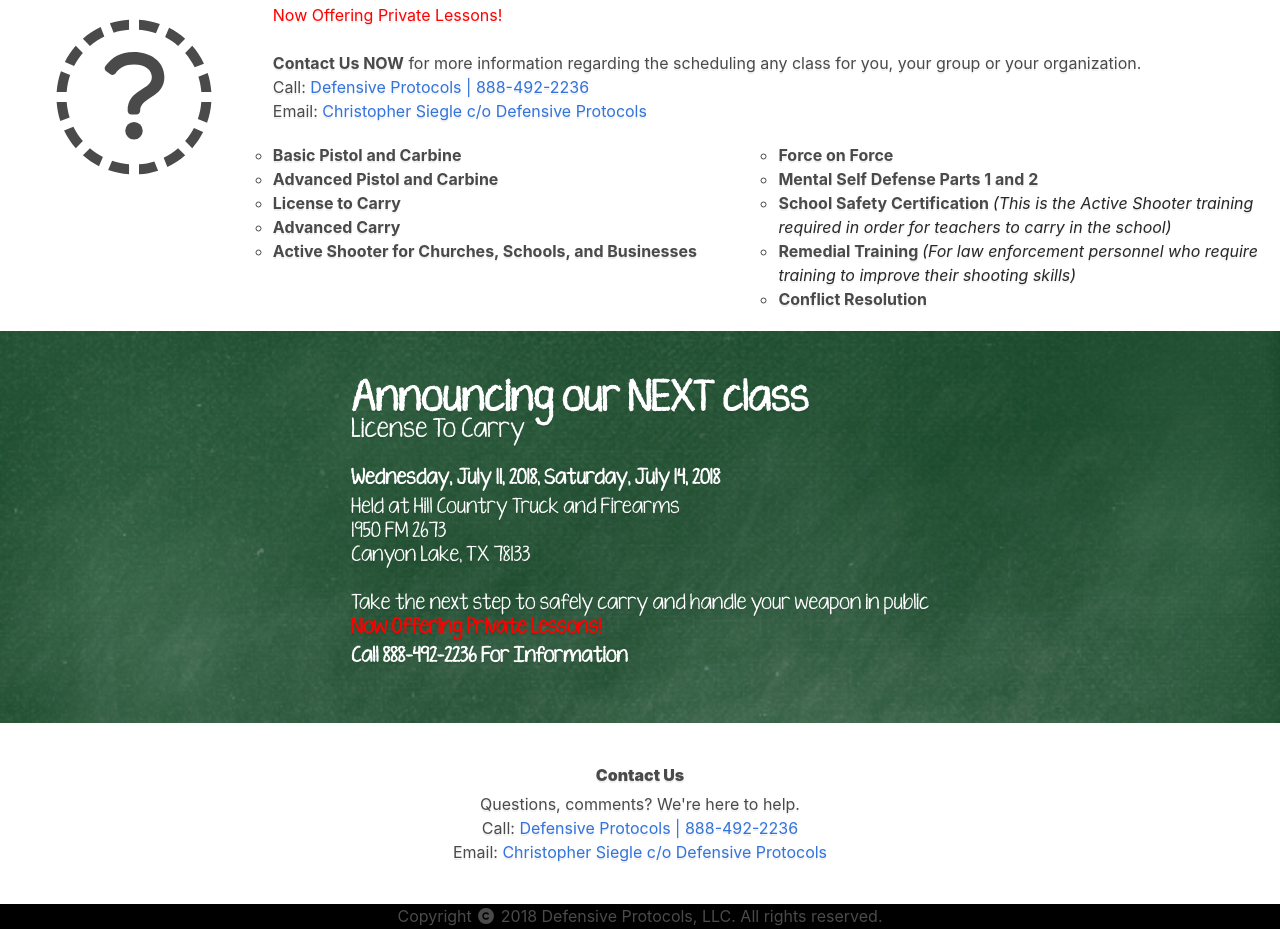
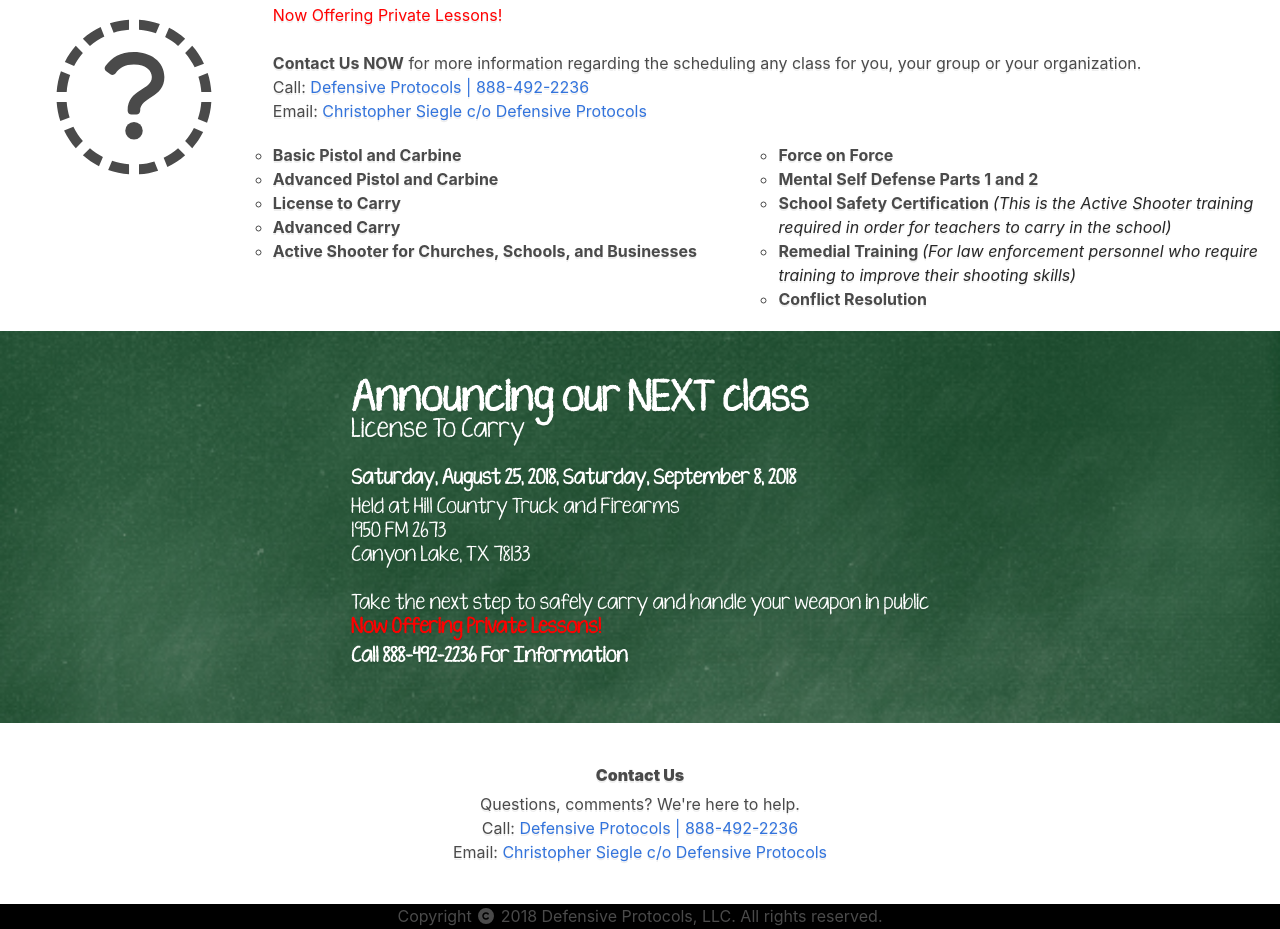
Before and after one commit to jnashsiegle/defPros, a website: page index.html in a window 1280 px wide. Shown: the part 1007-1936 px from the top of the page. Drawn offline with nearby package versions, Linux system fonts and the light colour scheme.

Commit message:
Update class schedule
Signed-off-by: Jana Siegle <jsiegle@lightpointdev.com>

```diff
--- a/index.html
+++ b/index.html
@@ -109,7 +109,7 @@
       <box>
         <h1 class = "title">Announcing our NEXT class</h1>
         <h2  class = "subtitle">License To Carry</h2>
-        <h2>Wednesday, July 11, 2018, Saturday, July 14, 2018</h2>
+        <h2>Saturday, August 25, 2018, Saturday, September 8, 2018</h2>
         <p>Held at Hill Country Truck and Firearms</p>
         <p>1950 FM 2673</p>
         <p>Canyon Lake, TX 78133</p>
```
